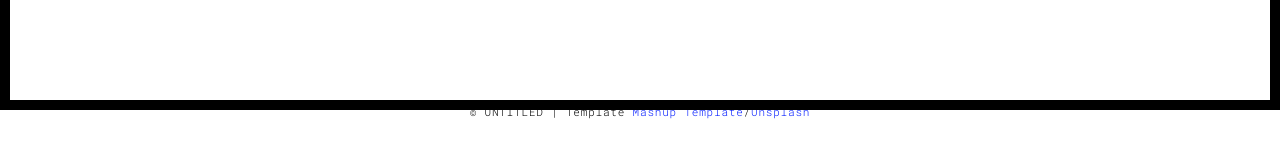
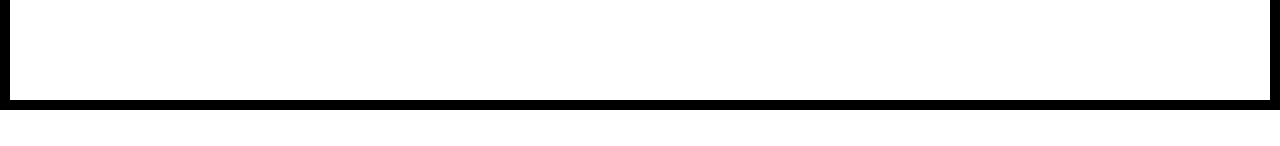
Before and after one commit to lucasasr25/Python-Website, a Flask app: page /works.html in a window 1280 px wide. Shown: the part 690-836 px from the top of the page. After the commit the page ends 800 px from the top, so only its background shows below. Run offline with Flask 2, Linux system fonts and the light colour scheme; some libraries are stand-ins or nearby versions.

Commit message:
Update works.html

```diff
--- a/templates/works.html
+++ b/templates/works.html
@@ -171,7 +171,6 @@
   <div class="container">
     <div class="row">
       <div class="col-xs-12">
-        <p>© UNTITLED | Template <a href="http://www.mashup-template.com/" title="Create website with free html template">Mashup Template</a>/<a href="https://www.unsplash.com/" title="Beautiful Free Images">Unsplash</a></p>
       </div>
     </div>
   </div>
```
